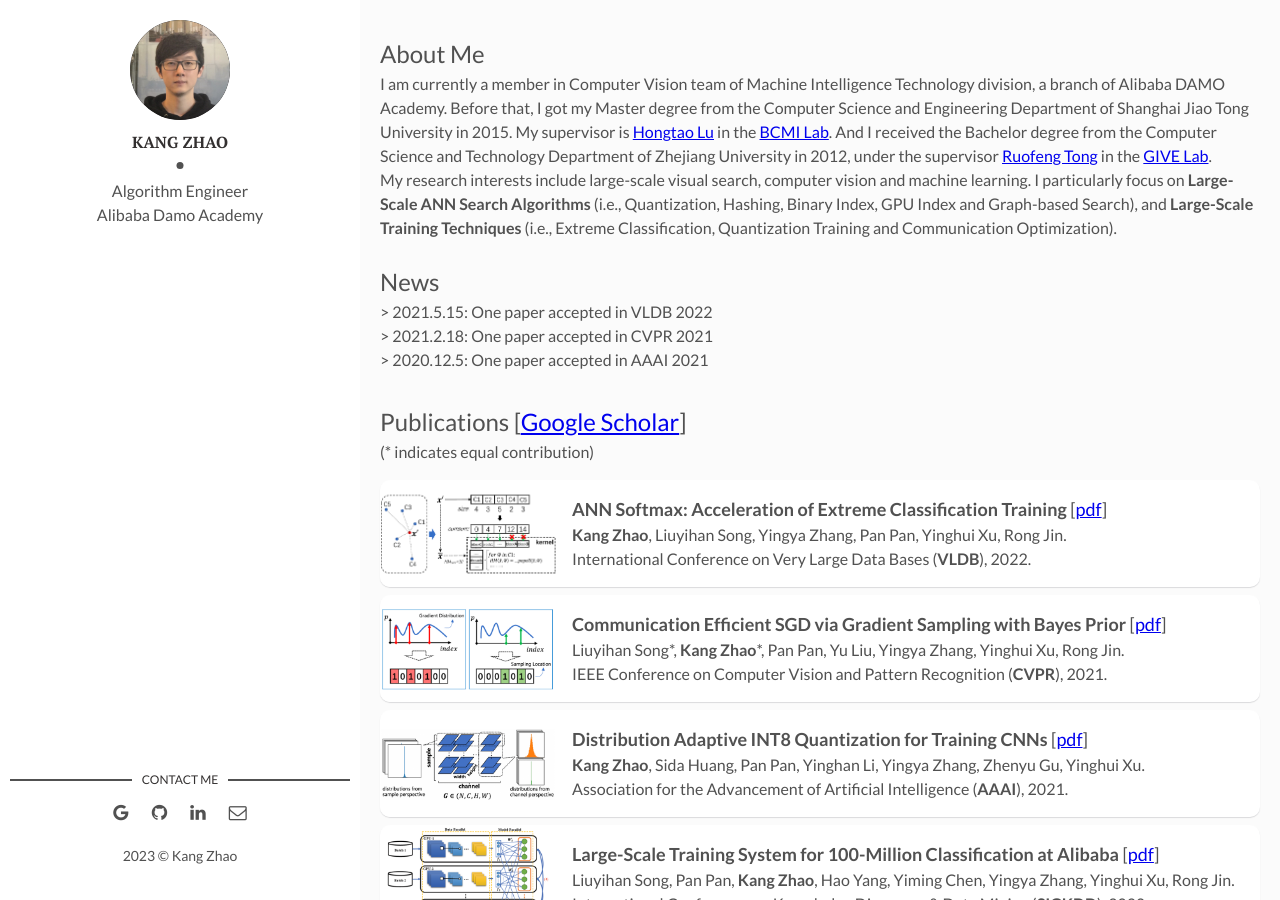
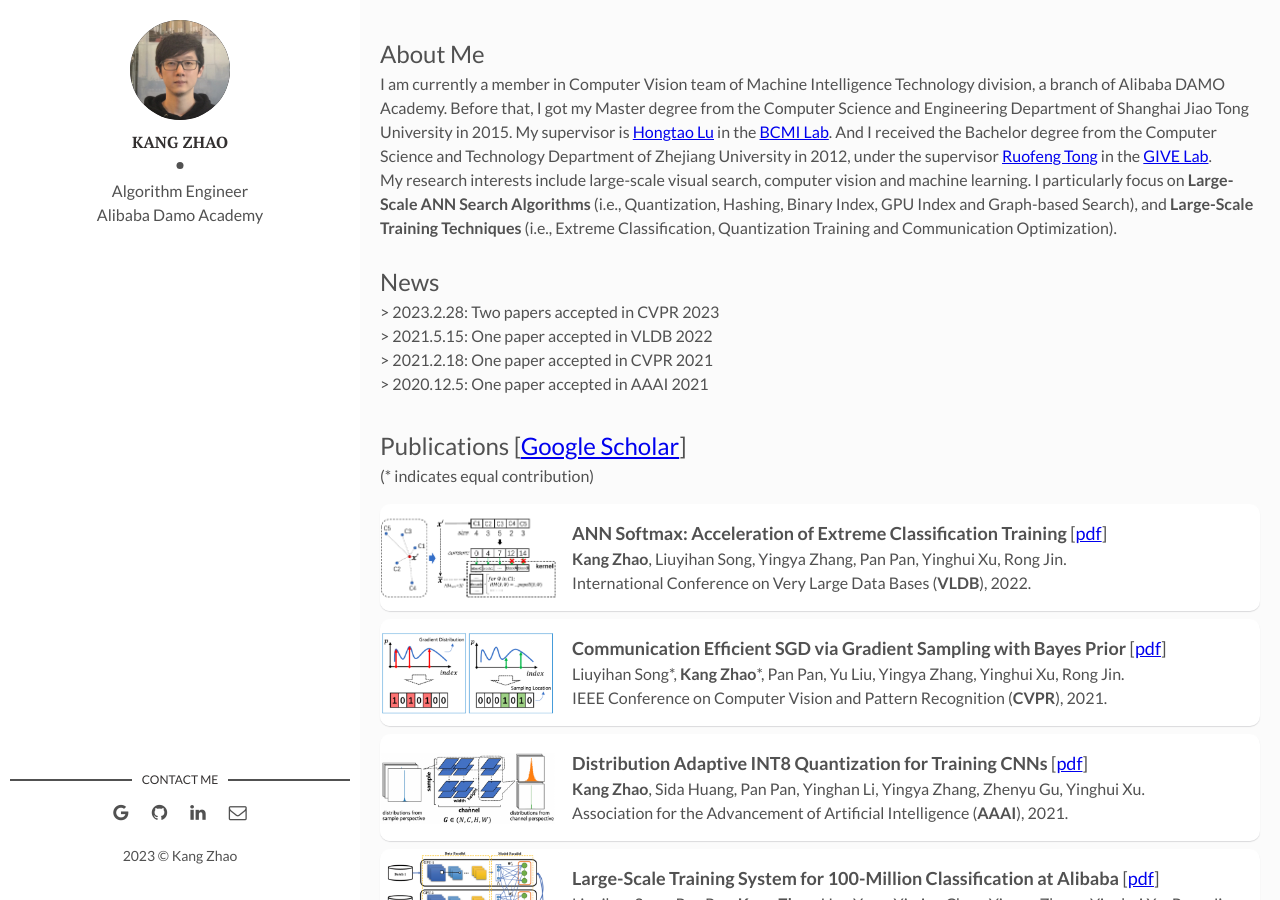
Before and after one commit to kangzhao2/kangzhao2.github.io, a Jekyll site: the page built from index.html, in a window 1280 px wide and 900 px high. Built offline with Jekyll 4.4.1, drawn with Linux system fonts in a browser that asks for light colours; the list of posts is cut into pages by our own code.

Commit message:
Update index.html

```diff
--- a/index.html
+++ b/index.html
@@ -6,6 +6,7 @@ layout: main
 I am currently a member in Computer Vision team of Machine Intelligence Technology division, a branch of Alibaba DAMO Academy. Before that, I got my Master degree from the Computer Science and Engineering Department of Shanghai Jiao Tong University in 2015. My supervisor is <a href="http://www.cs.sjtu.edu.cn/PeopleDetail.aspx?id=95">Hongtao Lu</a> in the <a href="http://bcmi.sjtu.edu.cn/member.html">BCMI Lab</a>. And I received the Bachelor degree from the Computer Science and Technology Department of Zhejiang University in 2012, under the supervisor <a href="http://give.zju.edu.cn/memberHomepage/TongRuofeng.html">Ruofeng Tong</a> in the <a href="http://give.zju.edu.cn/portal/index.html">GIVE Lab</a>.<br>
 My research interests include large-scale visual search, computer vision and machine learning. I particularly focus on <b>Large-Scale ANN Search Algorithms</b> (i.e., Quantization, Hashing, Binary Index, GPU Index and Graph-based Search), and <b>Large-Scale Training Techniques</b> (i.e., Extreme Classification, Quantization Training and Communication Optimization).<br><br>
 <font size="5">News</font> <br>
+  > 2023.2.28: Two papers accepted in CVPR 2023<br>
   > 2021.5.15: One paper accepted in VLDB 2022<br>
   > 2021.2.18: One paper accepted in CVPR 2021<br>
   > 2020.12.5: One paper accepted in AAAI 2021
```
